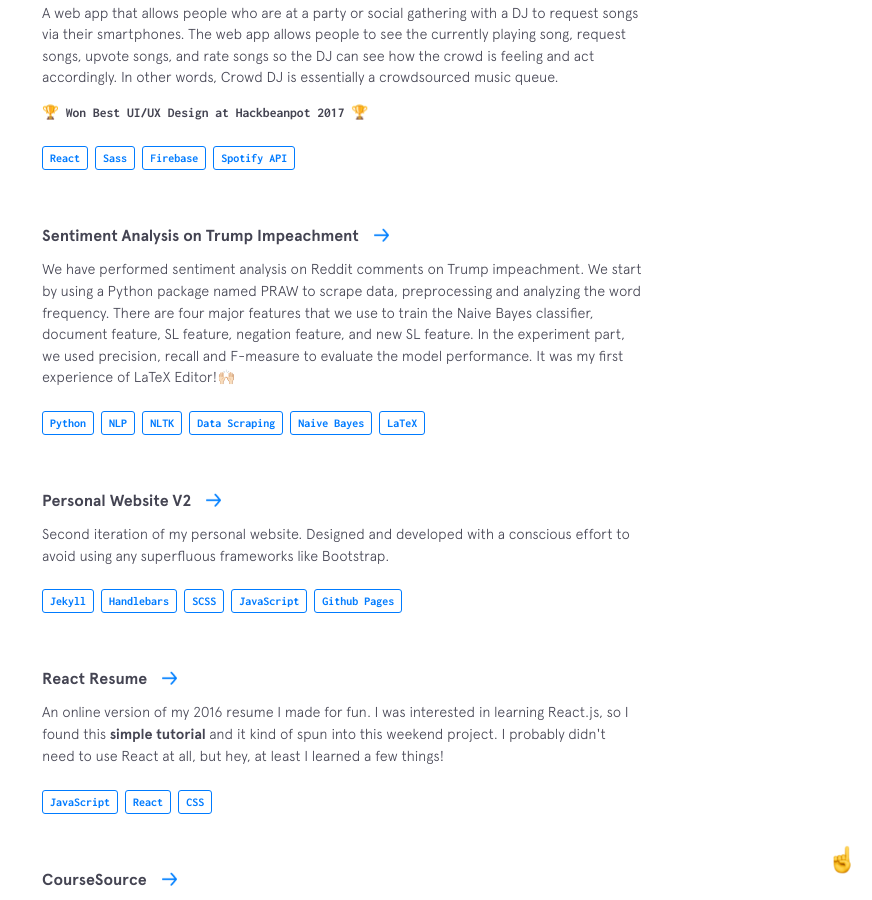
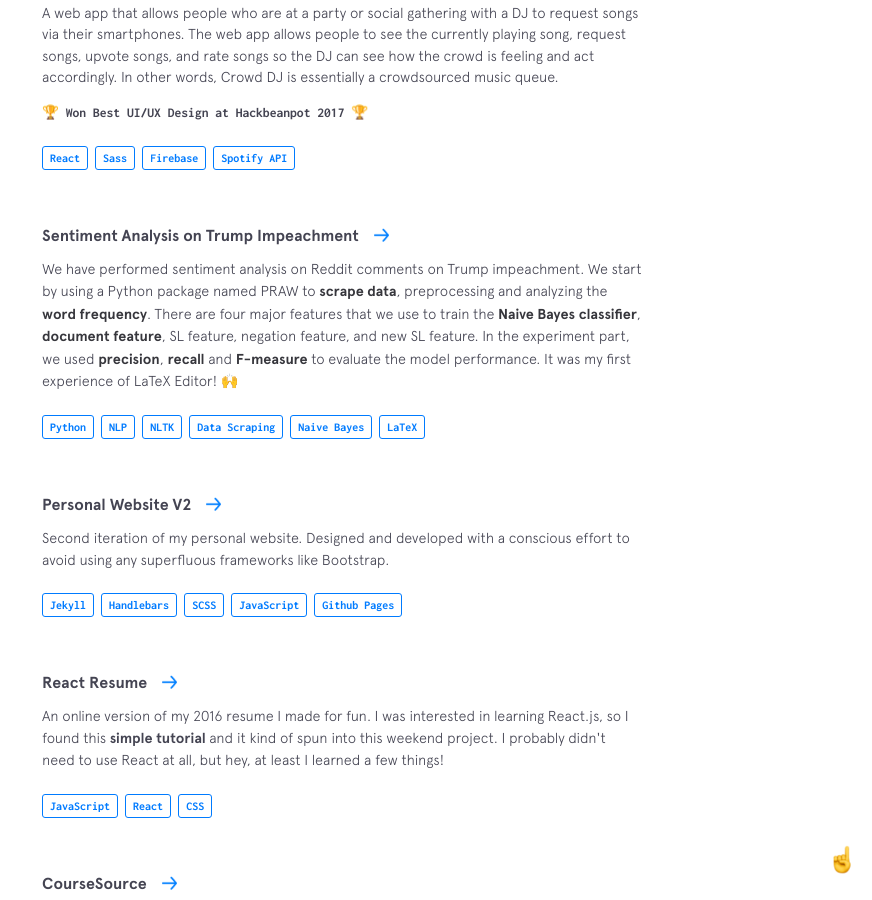
Before and after one commit to harper-he/harper-he.github.io, a Jekyll site: the page built from index.html, in a window 1280 px wide and 900 px high, scrolled down 5336 px. Shown: the whole window, without its empty margins (408-1280 px from the left). Built offline with Jekyll 4.4.1, drawn with Linux system fonts in a browser that asks for light colours; nearby versions of some CDN libraries.

```diff
--- a/_data/other-projects.yml
+++ b/_data/other-projects.yml
@@ -72,10 +72,10 @@
   url: https://github.com/harper-he/Python/tree/master/Natural%20Language%20Processing/Sentiment%20Analysis%20on%20Trump%20Impeachment
   code: https://github.com/harper-he/Python/tree/master/Natural%20Language%20Processing/Sentiment%20Analysis%20on%20Trump%20Impeachment
   description: We have performed sentiment analysis on Reddit comments on Trump impeachment.
-               We start by using a Python package named PRAW to scrape data, preprocessing and analyzing the word frequency.
-               There are four major features that we use to train the Naive Bayes classifier, document feature, SL feature, negation feature, and new SL feature.
-               In the experiment part, we used precision, recall and F-measure to evaluate the model performance.
-               It was my first experience of  LaTeX Editor!🙌🏻
+               We start by using a Python package named PRAW to <strong>scrape data</strong>, preprocessing and analyzing the <strong>word frequency</strong>.
+               There are four major features that we use to train the <strong>Naive Bayes classifier</strong>, <strong>document feature</strong>, SL feature, negation feature, and new SL feature.
+               In the experiment part, we used <strong>precision</strong>, <strong>recall</strong> and <strong>F-measure</strong> to evaluate the model performance.
+               It was my first experience of LaTeX Editor! 🙌
   used:
     - thing: Python
     - thing: NLP
```
